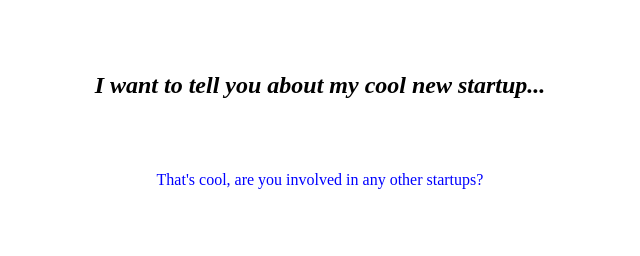
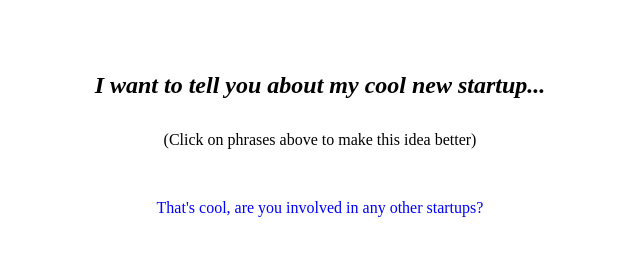
Before and after one commit to theospears/madlib-startups, a plain HTML site: page static/index.html in a window 1280 px wide. Shown: the whole page, without its empty margins (320-960 px from the left). Drawn offline with Linux system fonts and the light colour scheme; no server answers.

Commit message:
Add an explanation that you can edit

```diff
--- a/static/index.html
+++ b/static/index.html
@@ -7,6 +7,7 @@
 <div id="MeasureText"></div>
 <p class="intro">I want to tell you about my cool new startup...</p>
 <p class="description" id="description"></p>
+<p class="clicktoedit">(Click on phrases above to make this idea better)</p>
 
 <p class="see-more"><a href="#" id="see-more" onclick="javascript:set_description()">That's cool, are you involved in any other startups?</a></p>
 
--- a/static/style.css
+++ b/static/style.css
@@ -23,6 +23,12 @@
 	border-bottom: 1px dotted #ba0000;
 }
 
+.clicktoedit {
+	margin-top: -40px;
+	text-align: center;
+	margin-bottom: 50px;
+}
+
 .see-more {
 	text-align: center;
 }
```
